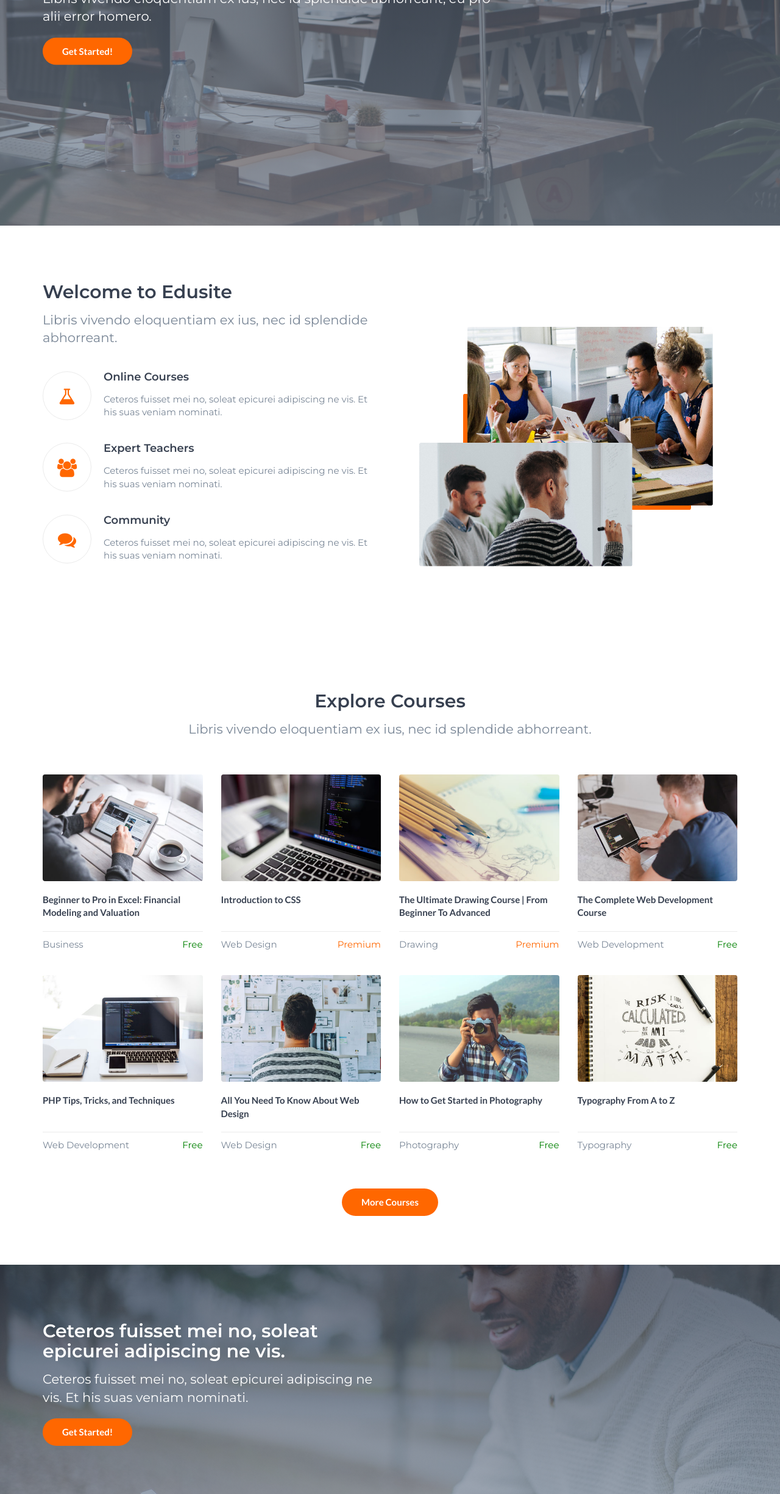
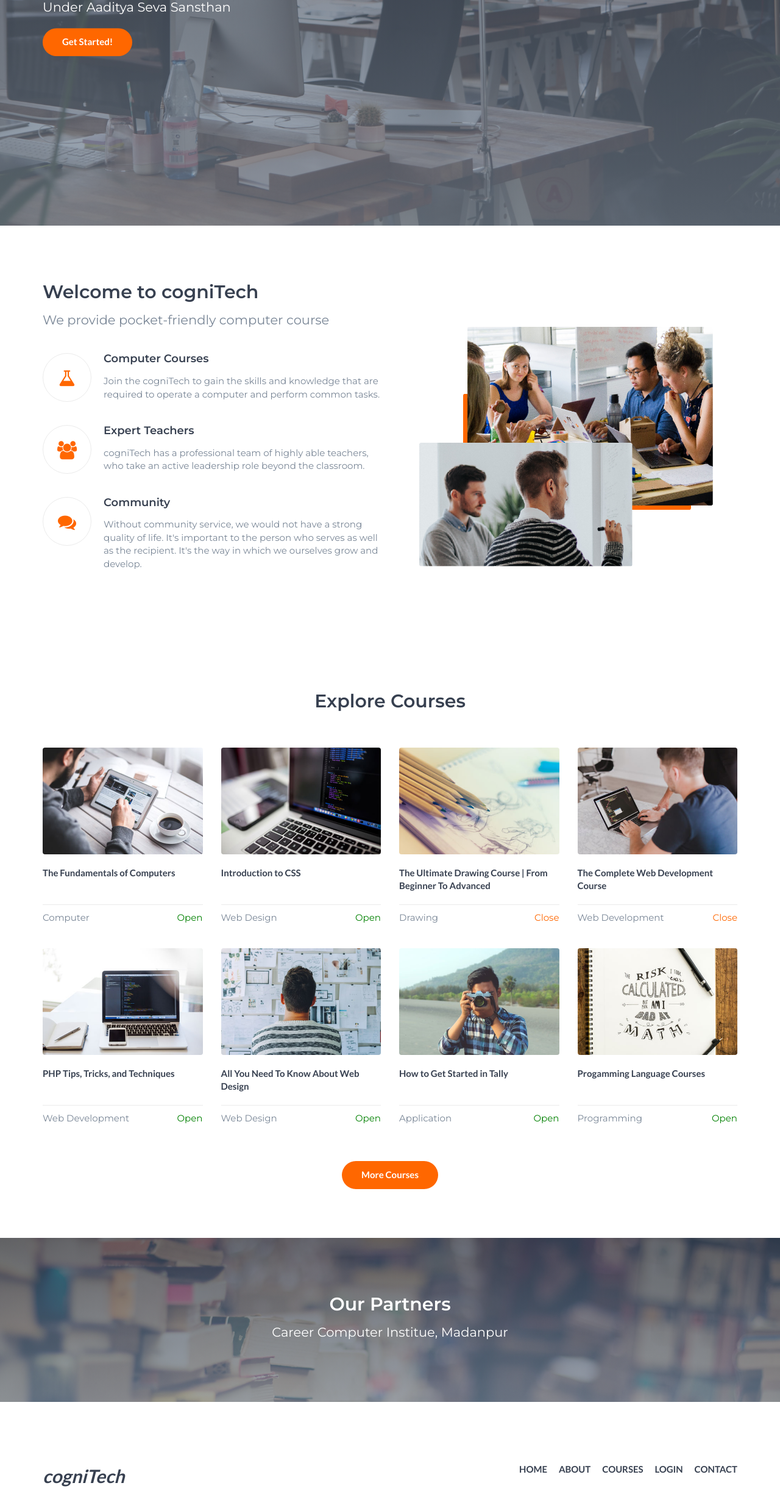
Before and after one commit to abinash-singh/computer-class, a plain HTML site: page index.html in a window 1280 px wide. Shown: the part 350-2800 px from the top of the page at 61% size. Drawn offline with Linux system fonts and the light colour scheme.

Commit message:
logo and content updated

```diff
--- a/index.html
+++ b/index.html
@@ -36,9 +36,9 @@
 
 				<div class="navbar-header">
 					<!-- Logo -->
-					<div class="navbar-brand">
+					<div class="navbar-brand" >
 						<a class="logo" href="index.html">
-							<img src="./img/logo-alt.png" alt="logo">
+							<img src="./img/logo.png" width="180" style="max-height: 50px" alt="logo">
 						</a>
 					</div>
 					<!-- /Logo -->
@@ -77,8 +77,8 @@
 				<div class="container">
 					<div class="row">
 						<div class="col-md-8">
-							<h1 class="white-text">Edusite Free Online Training Courses</h1>
-							<p class="lead white-text">Libris vivendo eloquentiam ex ius, nec id splendide abhorreant, eu pro alii error homero.</p>
+							<h1 class="white-text">cogniTec - Computer Courses Training</h1>
+							<p class="lead white-text">Under Aaditya Seva Sansthan</p>
 							<a class="main-button icon-button" href="#">Get Started!</a>
 						</div>
 					</div>
@@ -99,16 +99,16 @@
 
 					<div class="col-md-6">
 						<div class="section-header">
-							<h2>Welcome to Edusite</h2>
-							<p class="lead">Libris vivendo eloquentiam ex ius, nec id splendide abhorreant.</p>
+							<h2>Welcome to cogniTech</h2>
+							<p class="lead">We provide pocket-friendly computer course</p>
 						</div>
 
 						<!-- feature -->
 						<div class="feature">
 							<i class="feature-icon fa fa-flask"></i>
 							<div class="feature-content">
-								<h4>Online Courses </h4>
-								<p>Ceteros fuisset mei no, soleat epicurei adipiscing ne vis. Et his suas veniam nominati.</p>
+								<h4>Computer Courses </h4>
+								<p>Join the cogniTech to gain the skills and knowledge that are required to operate a computer and perform common tasks.</p>
 							</div>
 						</div>
 						<!-- /feature -->
@@ -118,7 +118,8 @@
 							<i class="feature-icon fa fa-users"></i>
 							<div class="feature-content">
 								<h4>Expert Teachers</h4>
-								<p>Ceteros fuisset mei no, soleat epicurei adipiscing ne vis. Et his suas veniam nominati.</p>
+								<p>cogniTech has a professional team of highly
+able teachers, who take an active leadership role beyond the classroom.</p>
 							</div>
 						</div>
 						<!-- /feature -->
@@ -128,7 +129,7 @@
 							<i class="feature-icon fa fa-comments"></i>
 							<div class="feature-content">
 								<h4>Community</h4>
-								<p>Ceteros fuisset mei no, soleat epicurei adipiscing ne vis. Et his suas veniam nominati.</p>
+								<p>Without community service, we would not have a strong quality of life. It's important to the person who serves as well as the recipient. It's the way in which we ourselves grow and develop.</p>
 							</div>
 						</div>
 						<!-- /feature -->
@@ -159,7 +160,7 @@
 				<div class="row">
 					<div class="section-header text-center">
 						<h2>Explore Courses</h2>
-						<p class="lead">Libris vivendo eloquentiam ex ius, nec id splendide abhorreant.</p>
+						<!-- <p class="lead">Libris vivendo eloquentiam ex ius, nec id splendide abhorreant.</p> -->
 					</div>
 				</div>
 				<!-- /row -->
@@ -177,10 +178,10 @@
 									<img src="./img/course01.jpg" alt="">
 									<i class="course-link-icon fa fa-link"></i>
 								</a>
-								<a class="course-title" href="#">Beginner to Pro in Excel: Financial Modeling and Valuation</a>
+								<a class="course-title" href="#">The Fundamentals of Computers</a>
 								<div class="course-details">
-									<span class="course-category">Business</span>
-									<span class="course-price course-free">Free</span>
+									<span class="course-category">Computer</span>
+									<span class="course-price course-free">Open</span>
 								</div>
 							</div>
 						</div>
@@ -196,7 +197,8 @@
 								<a class="course-title" href="#">Introduction to CSS </a>
 								<div class="course-details">
 									<span class="course-category">Web Design</span>
-									<span class="course-price course-premium">Premium</span>
+									<span class="course-price course-free">Open</span>
+									<!-- <span class="course-price course-premium">Premium</span> -->
 								</div>
 							</div>
 						</div>
@@ -212,7 +214,7 @@
 								<a class="course-title" href="#">The Ultimate Drawing Course | From Beginner To Advanced</a>
 								<div class="course-details">
 									<span class="course-category">Drawing</span>
-									<span class="course-price course-premium">Premium</span>
+									<span class="course-price course-premium">Close</span>
 								</div>
 							</div>
 						</div>
@@ -227,7 +229,7 @@
 								<a class="course-title" href="#">The Complete Web Development Course</a>
 								<div class="course-details">
 									<span class="course-category">Web Development</span>
-									<span class="course-price course-free">Free</span>
+									<span class="course-price course-premium">Close</span>
 								</div>
 							</div>
 						</div>
@@ -249,7 +251,7 @@
 								<a class="course-title" href="#">PHP Tips, Tricks, and Techniques</a>
 								<div class="course-details">
 									<span class="course-category">Web Development</span>
-									<span class="course-price course-free">Free</span>
+									<span class="course-price course-free">Open</span>
 								</div>
 							</div>
 						</div>
@@ -265,7 +267,7 @@
 								<a class="course-title" href="#">All You Need To Know About Web Design</a>
 								<div class="course-details">
 									<span class="course-category">Web Design</span>
-									<span class="course-price course-free">Free</span>
+									<span class="course-price course-free">Open</span>
 								</div>
 							</div>
 						</div>
@@ -278,10 +280,10 @@
 									<img src="./img/course07.jpg" alt="">
 									<i class="course-link-icon fa fa-link"></i>
 								</a>
-								<a class="course-title" href="#">How to Get Started in Photography</a>
+								<a class="course-title" href="#">How to Get Started in Tally</a>
 								<div class="course-details">
-									<span class="course-category">Photography</span>
-									<span class="course-price course-free">Free</span>
+									<span class="course-category">Application</span>
+									<span class="course-price course-free">Open</span>
 								</div>
 							</div>
 						</div>
@@ -295,10 +297,10 @@
 									<img src="./img/course08.jpg" alt="">
 									<i class="course-link-icon fa fa-link"></i>
 								</a>
-								<a class="course-title" href="#">Typography From A to Z</a>
+								<a class="course-title" href="#">Progamming Language Courses</a>
 								<div class="course-details">
-									<span class="course-category">Typography</span>
-									<span class="course-price course-free">Free</span>
+									<span class="course-category">Programming</span>
+									<span class="course-price course-free">Open</span>
 								</div>
 							</div>
 						</div>
@@ -322,111 +324,7 @@
 		</div>
 		<!-- /Courses -->
 
-		<!-- Call To Action -->
-		<div id="cta" class="section">
 
-			<!-- Backgound Image -->
-			<div class="bg-image bg-parallax overlay" style="background-image:url(./img/cta1-background.jpg)"></div>
-			<!-- /Backgound Image -->
-
-			<!-- container -->
-			<div class="container">
-
-				<!-- row -->
-				<div class="row">
-
-					<div class="col-md-6">
-						<h2 class="white-text">Ceteros fuisset mei no, soleat epicurei adipiscing ne vis.</h2>
-						<p class="lead white-text">Ceteros fuisset mei no, soleat epicurei adipiscing ne vis. Et his suas veniam nominati.</p>
-						<a class="main-button icon-button" href="#">Get Started!</a>
-					</div>
-
-				</div>
-				<!-- /row -->
-
-			</div>
-			<!-- /container -->
-
-		</div>
-		<!-- /Call To Action -->
-
-		<!-- Why us -->
-		<div id="why-us" class="section">
-
-			<!-- container -->
-			<div class="container">
-
-				<!-- row -->
-				<div class="row">
-					<div class="section-header text-center">
-						<h2>Why Edusite</h2>
-						<p class="lead">Libris vivendo eloquentiam ex ius, nec id splendide abhorreant.</p>
-					</div>
-
-					<!-- feature -->
-					<div class="col-md-4">
-						<div class="feature">
-							<i class="feature-icon fa fa-flask"></i>
-							<div class="feature-content">
-								<h4>Online Courses</h4>
-								<p>Ceteros fuisset mei no, soleat epicurei adipiscing ne vis. Et his suas veniam nominati.</p>
-							</div>
-						</div>
-					</div>
-					<!-- /feature -->
-
-					<!-- feature -->
-					<div class="col-md-4">
-						<div class="feature">
-							<i class="feature-icon fa fa-users"></i>
-							<div class="feature-content">
-								<h4>Expert Teachers</h4>
-								<p>Ceteros fuisset mei no, soleat epicurei adipiscing ne vis. Et his suas veniam nominati.</p>
-							</div>
-						</div>
-					</div>
-					<!-- /feature -->
-
-					<!-- feature -->
-					<div class="col-md-4">
-						<div class="feature">
-							<i class="feature-icon fa fa-comments"></i>
-							<div class="feature-content">
-								<h4>Community</h4>
-								<p>Ceteros fuisset mei no, soleat epicurei adipiscing ne vis. Et his suas veniam nominati.</p>
-							</div>
-						</div>
-					</div>
-					<!-- /feature -->
-
-				</div>
-				<!-- /row -->
-
-				<hr class="section-hr">
-
-				<!-- row -->
-				<div class="row">
-
-					<div class="col-md-6">
-						<h3>Persius imperdiet incorrupte et qui, munere nusquam et nec.</h3>
-						<p class="lead">Libris vivendo eloquentiam ex ius, nec id splendide abhorreant.</p>
-						<p>No vel facete sententiae, quodsi dolores no quo, pri ex tamquam interesset necessitatibus. Te denique cotidieque delicatissimi sed. Eu doming epicurei duo. Sit ea perfecto deseruisse theophrastus. At sed malis hendrerit, elitr deseruisse in sit, sit ei facilisi mediocrem.</p>
-					</div>
-
-					<div class="col-md-5 col-md-offset-1">
-						<a class="about-video" href="#">
-							<img src="./img/about-video.jpg" alt="">
-							<i class="play-icon fa fa-play"></i>
-						</a>
-					</div>
-
-				</div>
-				<!-- /row -->
-
-			</div>
-			<!-- /container -->
-
-		</div>
 		<!-- /Why us -->
 
 		<!-- Contact CTA -->
@@ -443,9 +341,15 @@
 				<div class="row">
 
 					<div class="col-md-8 col-md-offset-2 text-center">
-						<h2 class="white-text">Contact Us</h2>
-						<p class="lead white-text">Libris vivendo eloquentiam ex ius, nec id splendide abhorreant.</p>
-						<a class="main-button icon-button" href="#">Contact Us Now</a>
+						<h2 class="white-text">Our Partners</h2>
+						<p class="lead white-text">Career Computer Institue, Madanpur</p>
+<!-- 						<p class="lead white-text">Career Computer Institue, Madanpur</p>
+						<p class="lead white-text">Career Computer Institue, Madanpur</p>
+						<p class="lead white-text">Career Computer Institue, Madanpur</p>
+						<p class="lead white-text">Career Computer Institue, Madanpur</p>
+						<p class="lead white-text">Career Computer Institue, Madanpur</p>
+						<p class="lead white-text">Career Computer Institue, Madanpur</p> -->
+						<!-- <a class="main-button icon-button" href="#">Contact Us Now</a> -->
 					</div>
 
 				</div>
@@ -469,8 +373,8 @@
 					<!-- footer logo -->
 					<div class="col-md-6">
 						<div class="footer-logo">
-							<a class="logo" href="index.html">
-								<img src="./img/logo.png" alt="logo">
+							<a class="logo" href="index.html" style="font-size: 30px"><i>cogniTech</i>
+								<!-- <img src="./img/logo.png" alt="logo"> -->
 							</a>
 						</div>
 					</div>
@@ -482,7 +386,7 @@
 							<li><a href="index.html">Home</a></li>
 							<li><a href="#">About</a></li>
 							<li><a href="#">Courses</a></li>
-							<li><a href="blog.html">Blog</a></li>
+							<li><a href="login.html">Login</a></li>
 							<li><a href="contact.html">Contact</a></li>
 						</ul>
 					</div>
@@ -510,7 +414,7 @@
 					<!-- copyright -->
 					<div class="col-md-8 col-md-pull-4">
 						<div class="footer-copyright">
-							<span>&copy; Copyright 2018. All Rights Reserved. | This template is made with <i class="fa fa-heart-o" aria-hidden="true"></i> by <a href="https://colorlib.com">Colorlib</a></span>
+							<span>&copy; Copyright 2021. All Rights Reserved. | cogniTech</span>
 						</div>
 					</div>
 					<!-- /copyright -->
```
Also changed, not shown: img/logo.png.
